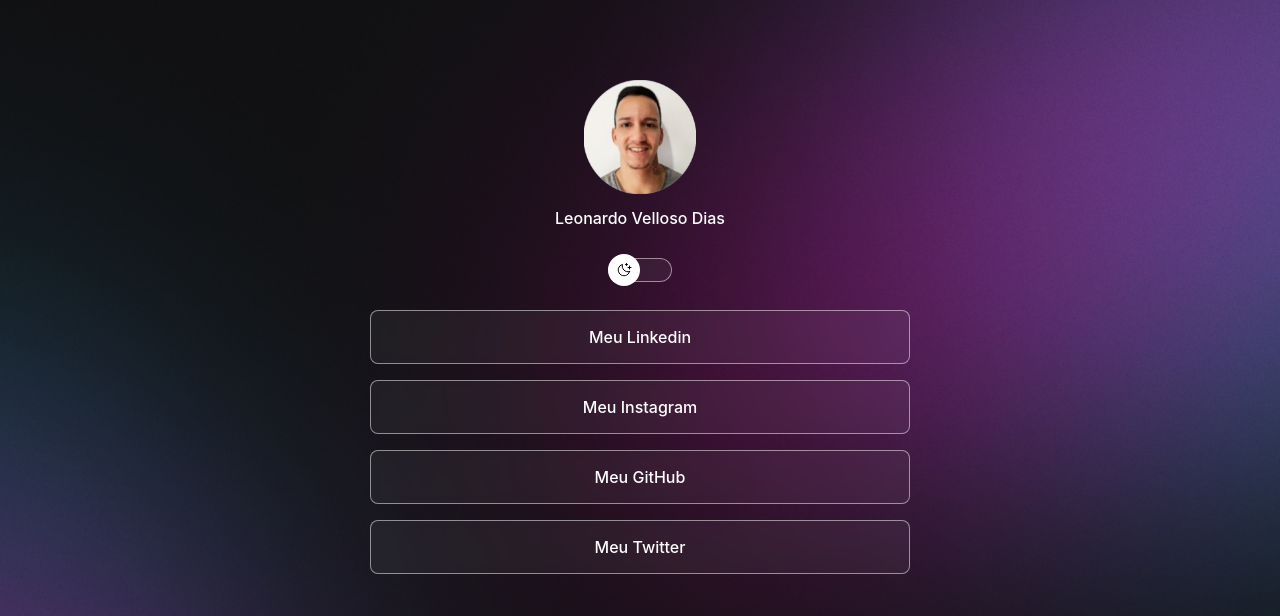
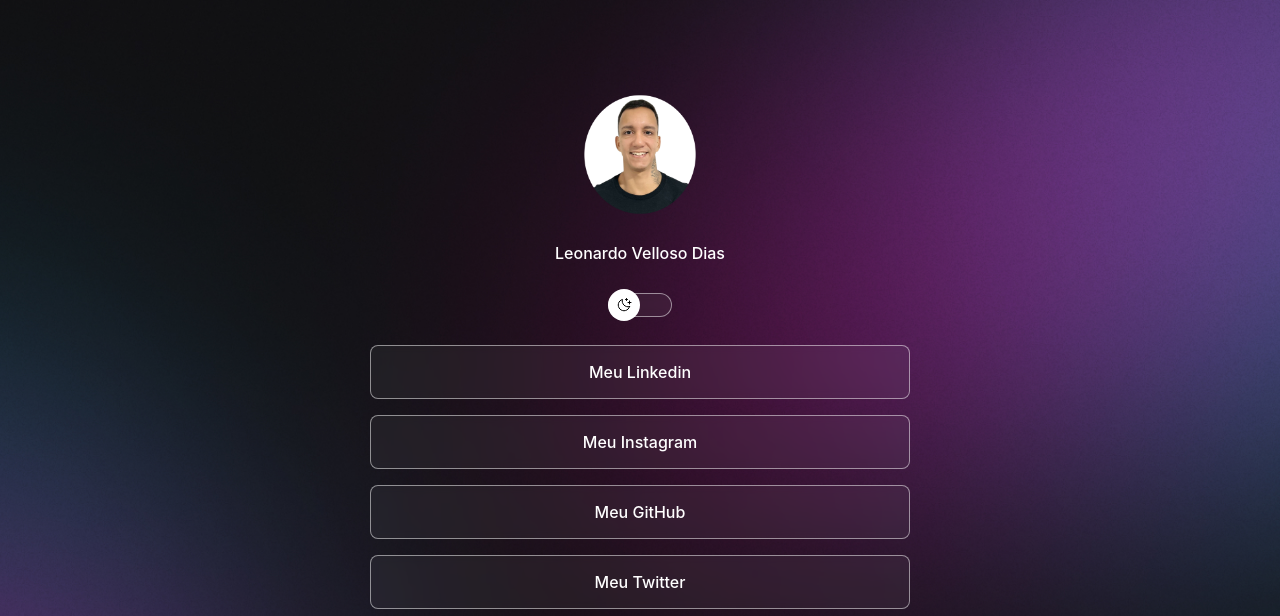
Before and after one commit to leonardovellosodias/Projeto-Dev-Links, a plain HTML site: page index.html in a window 1280 px wide. Shown: the top 616 px of the page. Drawn offline with nearby package versions, Linux system fonts and the light colour scheme.

Commit message:
Change img profile

```diff
--- a/index.html
+++ b/index.html
@@ -12,7 +12,7 @@
     <div id="container">
       <div id="profile">
         <img
-          src="assets/avatar-leo.png  "
+          src="assets/avatar-sorrindo.png"
           alt="Minha foto de perfil padrão"
         />
         <p>Leonardo Velloso Dias</p>
--- a/script.js
+++ b/script.js
@@ -6,9 +6,9 @@
 
   if (html.classList.contains("light")) {
 
-    img.setAttribute("src", "./assets/avatar-leo-light.png")
+    img.setAttribute("src", "./assets/avatar-serio.png")
   } else {
 
-    img.setAttribute("src", "./assets/avatar-leo.png")
+    img.setAttribute("src", "./assets/avatar-sorrindo.png")
   }
 }
```
Also changed, not shown: assets/avatar-serio.png (added), assets/avatar-sorrindo.png (added), assets/com risadinha.jpeg (added), assets/sem risadinha.jpeg (added).
